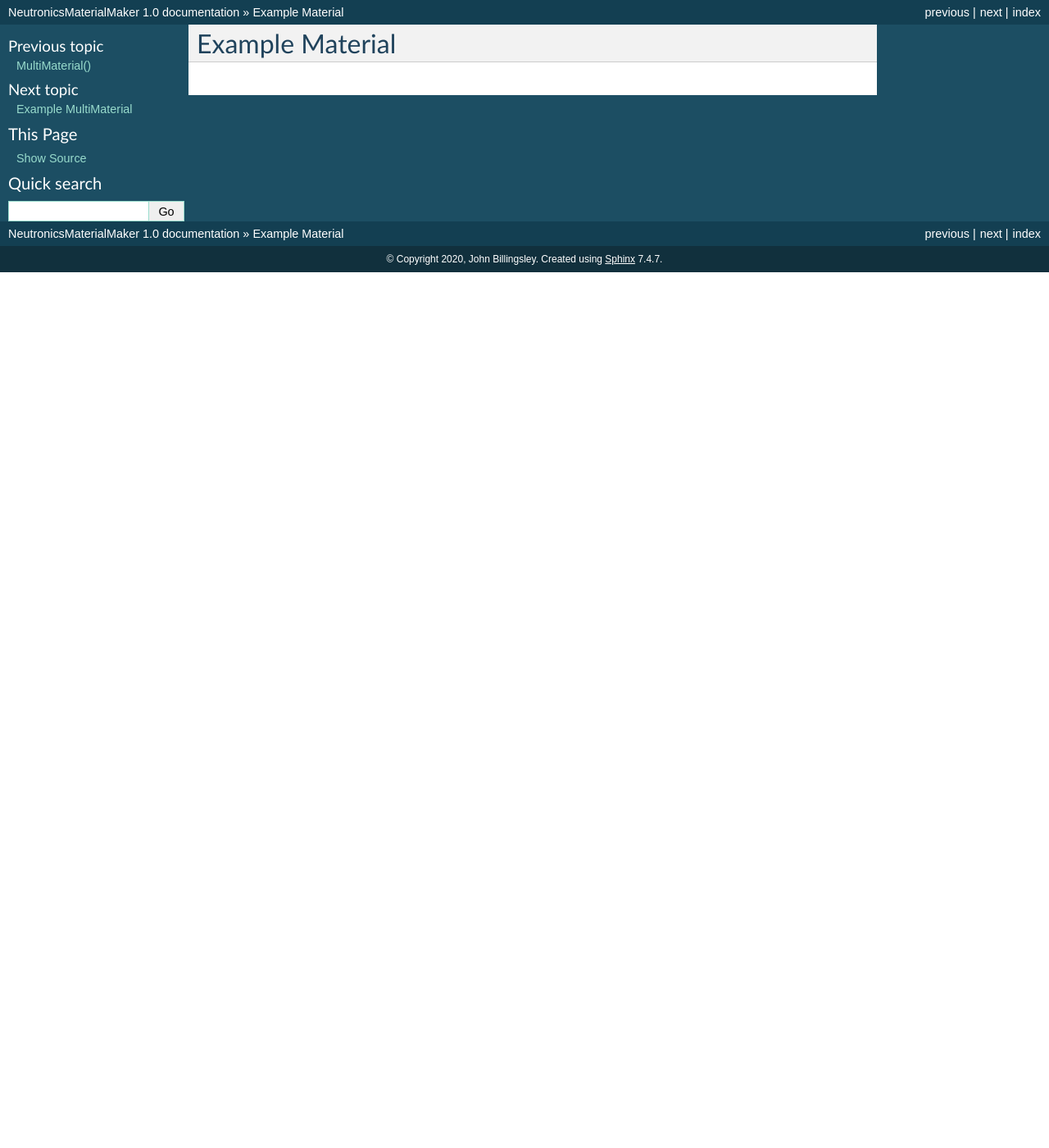
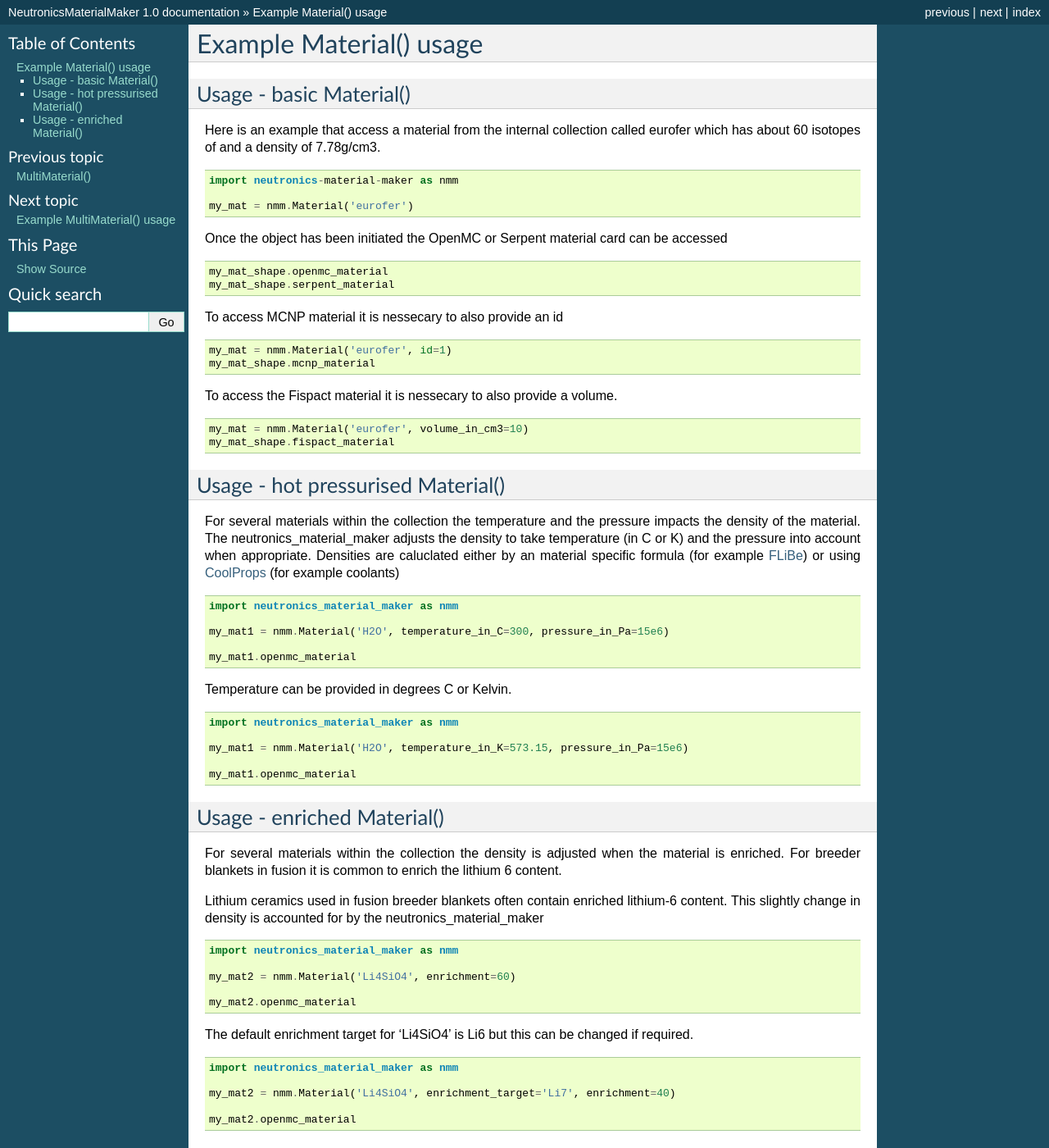
Before and after one commit to fusion-energy/neutronics_material_maker, a Sphinx documentation site: the page built from docs/source/example_material.rst, in a window 1280 px wide and 1400 px high. Shown: the whole window at 82% size. Built offline with Sphinx 7.4.7, drawn with Linux system fonts in a browser that asks for light colours; some of the changed text lies outside the part shown.

Commit message:
updated doc examples

```diff
--- a/docs/source/conf.py
+++ b/docs/source/conf.py
@@ -20,8 +20,8 @@ sys.path.insert(0, os.path.abspath("../.."))
 # -- Project information -----------------------------------------------------
 
 project = "NeutronicsMaterialMaker"
-copyright = "2020, John Billingsley"
-author = "John Billingsley"
+copyright = "2020, UKAEA"
+author = "neutronics-material-maker development team"
 
 # The short X.Y version
 version = ""
--- a/docs/source/example_material.rst
+++ b/docs/source/example_material.rst
@@ -1,2 +1,87 @@
-Example Material
-================
+Example Material() usage
+========================
+
+Usage - basic Material()
+------------------------
+
+Here is an example that access a material from the internal collection called eurofer which has about 60 isotopes of and a density of 7.78g/cm3.
+
+::
+
+   import neutronics-material-maker as nmm
+
+   my_mat = nmm.Material('eurofer')
+
+Once the object has been initiated the OpenMC or Serpent material card can be accessed
+
+::
+
+   my_mat_shape.openmc_material
+   my_mat_shape.serpent_material
+
+To access MCNP material it is nessecary to also provide an id
+
+::
+
+   my_mat = nmm.Material('eurofer', id=1)
+   my_mat_shape.mcnp_material
+
+To access the Fispact material it is nessecary to also provide a volume.
+
+::
+
+   my_mat = nmm.Material('eurofer', volume_in_cm3=10)
+   my_mat_shape.fispact_material
+
+
+
+
+Usage - hot pressurised  Material()
+-----------------------------------
+
+For several materials within the collection the temperature and the pressure impacts the density of the material. The neutronics_material_maker adjusts the density to take temperature (in C or K) and the pressure into account when appropriate. Densities are caluclated either by an material specific formula (for example `FLiBe <https://github.com/ukaea/neutronics_material_maker/blob/openmc_version/neutronics_material_maker/data/multiplier_and_breeder_materials.json>`_) or using `CoolProps <https://pypi.org/project/CoolProp/>`_ (for example coolants)
+
+::
+
+    import neutronics_material_maker as nmm
+
+    my_mat1 = nmm.Material('H2O', temperature_in_C=300, pressure_in_Pa=15e6)
+
+    my_mat1.openmc_material
+
+Temperature can be provided in degrees C or Kelvin.
+
+::
+
+    import neutronics_material_maker as nmm
+
+    my_mat1 = nmm.Material('H2O', temperature_in_K=573.15, pressure_in_Pa=15e6)
+
+    my_mat1.openmc_material
+
+
+
+Usage - enriched Material()
+---------------------------
+
+For several materials within the collection the density is adjusted when the material is enriched. For breeder blankets in fusion it is common to enrich the lithium 6 content.
+
+Lithium ceramics used in fusion breeder blankets often contain enriched lithium-6 content. This slightly change in density is accounted for by the neutronics_material_maker
+
+::
+
+    import neutronics_material_maker as nmm
+
+    my_mat2 = nmm.Material('Li4SiO4', enrichment=60)
+
+    my_mat2.openmc_material
+
+The default enrichment target for 'Li4SiO4' is Li6 but this can be changed if required.
+
+::
+
+    import neutronics_material_maker as nmm
+
+    my_mat2 = nmm.Material('Li4SiO4', enrichment_target='Li7', enrichment=40)
+
+    my_mat2.openmc_material
```
Also changed, not shown: docs/source/example_library_usage.rst (added, +41 -0 lines), docs/source/example_multimaterial.rst (+19 -2 lines), docs/source/index.rst (+13 -37 lines).
